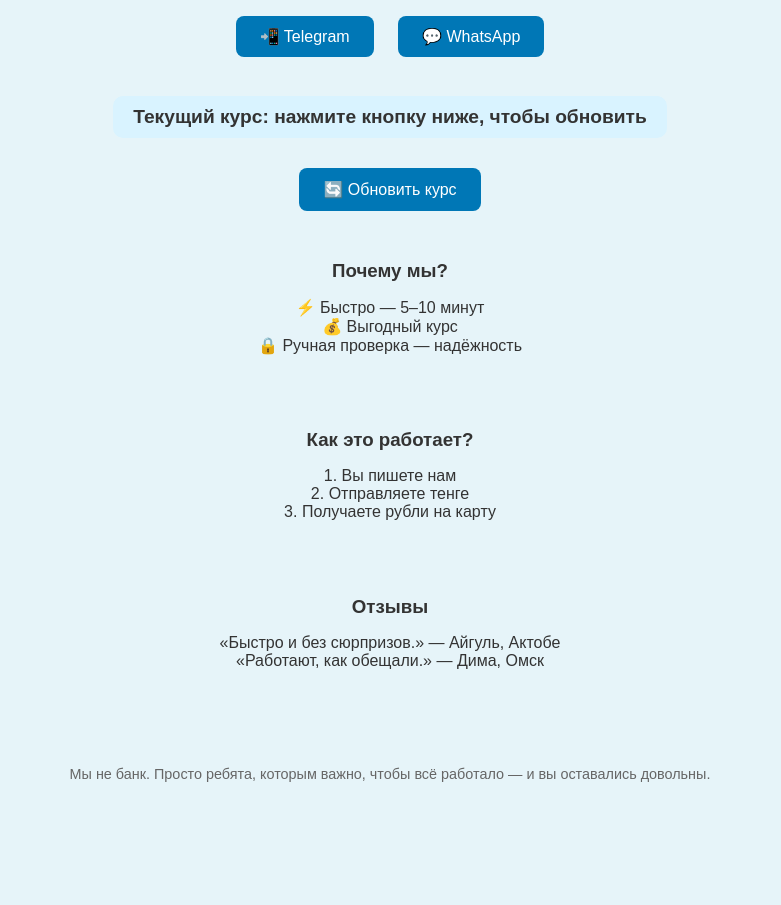
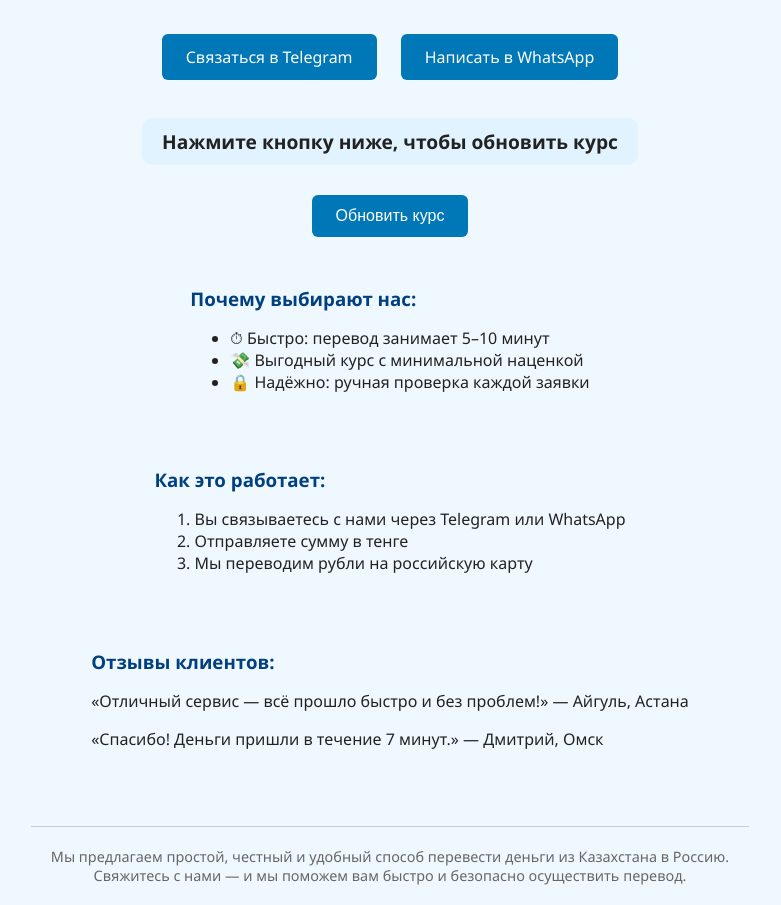
Before and after one commit to saymomos/Perevody-kz-rf, a plain HTML site: page index.html in a window 1280 px wide. Shown: the part 220-1125 px from the top of the page, without its empty margins (250-1031 px from the left). Before the commit the page ends 1022 px from the top, so only its background shows below. Drawn offline with Linux system fonts and the light colour scheme.

Commit message:
Update index.html

```diff
--- a/index.html
+++ b/index.html
@@ -2,13 +2,13 @@
 <head>
   <meta charset="UTF-8" />
   <meta name="viewport" content="width=device-width, initial-scale=1.0" />
-  <title>Переводы KZ ⇄ РФ</title>
+  <title>Переводы из Казахстана в Россию</title>
   <style>
     body {
       margin: 0;
-      font-family: 'Arial', sans-serif;
-      background-color: #e6f4f9;
-      color: #333;
+      font-family: 'Segoe UI', Tahoma, Geneva, Verdana, sans-serif;
+      background-color: #f0f8ff;
+      color: #222;
       display: flex;
       flex-direction: column;
       align-items: center;
@@ -20,10 +20,11 @@
     h1 {
       font-size: 2.5rem;
       margin: 0;
+      color: #004080;
     }
     h2 {
-      font-style: italic;
-      font-weight: normal;
+      font-style: normal;
+      font-weight: 300;
       color: #555;
       margin-top: 10px;
     }
@@ -40,21 +41,27 @@
       padding: 12px 24px;
       margin: 10px;
       border: none;
-      border-radius: 8px;
+      border-radius: 6px;
       font-size: 1rem;
       text-decoration: none;
+      transition: background-color 0.3s;
+    }
+    .button:hover {
+      background-color: #005f87;
     }
     .section {
-      max-width: 600px;
+      max-width: 700px;
       padding: 20px;
+      text-align: left;
     }
     .section h3 {
       margin-bottom: 10px;
+      color: #004080;
     }
     #kurs {
       font-weight: bold;
       font-size: 1.2rem;
-      background: #d9f3ff;
+      background: #e0f3ff;
       padding: 10px 20px;
       border-radius: 10px;
       margin: 20px auto;
@@ -64,43 +71,50 @@
       padding: 20px;
       font-size: 0.9rem;
       color: #666;
+      border-top: 1px solid #ccc;
     }
   </style>
   <script>
     function updateKurs() {
-      const base = prompt("Введите текущий курс рубля к тенге из МиГ:");
+      const base = prompt("Введите текущий курс рубля к тенге (например, 5.00):");
       if (!base || isNaN(base)) return;
       const percent = 1.3 / 100;
       const final = (parseFloat(base) * (1 + percent)).toFixed(4);
-      document.getElementById("kurs").innerText = `Текущий курс: 1 ₽ = ${final} ₸ (с надбавкой 1.3%)`;
+      document.getElementById("kurs").innerText = `Актуальный курс: 1 ₽ = ${final} ₸ (с наценкой 1.3%)`;
     }
   </script>
 </head>
 <body>
   <header>
-    <div class="flags">
-      🇰🇿
-    </div>
-    <h1>ПЕРЕВОДЫ KZ ⇄ РФ</h1>
-    <h2>Нужно перекинуть бабки? Сделаем за 5 минут.</h2>
+    <div class="flags">🇰🇿 🇷🇺</div>
+    <h1>Переводы из Казахстана в Россию</h1>
+    <h2>Надёжный и удобный способ перевести деньги</h2>
   </header>  <div class="buttons">
-    <a href="https://t.me/say_mar" class="button">📲 Telegram</a>
-    <a href="https://wa.me/77001413973" class="button">💬 WhatsApp</a>
-  </div>  <div id="kurs">Текущий курс: нажмите кнопку ниже, чтобы обновить</div>
-  <button class="button" onclick="updateKurs()">🔄 Обновить курс</button>  <div class="section">
-    <h3>Почему мы?</h3>
-    <p>⚡ Быстро — 5–10 минут<br>💰 Выгодный курс<br>🔒 Ручная проверка — надёжность</p>
-  </div>
-  <div class="section">
-    <h3>Как это работает?</h3>
-    <p>1. Вы пишете нам<br>2. Отправляете тенге<br>3. Получаете рубли на карту</p>
-  </div>
-  <div class="section">
-    <h3>Отзывы</h3>
-    <p>«Быстро и без сюрпризов.» — Айгуль, Актобе<br>«Работают, как обещали.» — Дима, Омск</p>
-  </div>
-  <footer>
-    Мы не банк. Просто ребята, которым важно, чтобы всё работало — и вы оставались довольны.
+    <a href="https://t.me/say_mar" class="button">Связаться в Telegram</a>
+    <a href="https://wa.me/77001413973" class="button">Написать в WhatsApp</a>
+  </div>  <div id="kurs">Нажмите кнопку ниже, чтобы обновить курс</div>
+  <button class="button" onclick="updateKurs()">Обновить курс</button>  <div class="section">
+    <h3>Почему выбирают нас:</h3>
+    <ul>
+      <li>⏱ Быстро: перевод занимает 5–10 минут</li>
+      <li>💸 Выгодный курс с минимальной наценкой</li>
+      <li>🔒 Надёжно: ручная проверка каждой заявки</li>
+    </ul>
+  </div>  <div class="section">
+    <h3>Как это работает:</h3>
+    <ol>
+      <li>Вы связываетесь с нами через Telegram или WhatsApp</li>
+      <li>Отправляете сумму в тенге</li>
+      <li>Мы переводим рубли на российскую карту</li>
+    </ol>
+  </div>  <div class="section">
+    <h3>Отзывы клиентов:</h3>
+    <p>«Отличный сервис — всё прошло быстро и без проблем!» — Айгуль, Астана</p>
+    <p>«Спасибо! Деньги пришли в течение 7 минут.» — Дмитрий, Омск</p>
+  </div>  <footer>
+    Мы предлагаем простой, честный и удобный способ перевести деньги из Казахстана в Россию.
+    <br />
+    Свяжитесь с нами — и мы поможем вам быстро и безопасно осуществить перевод.
   </footer>
 </body>
 </html>
```
